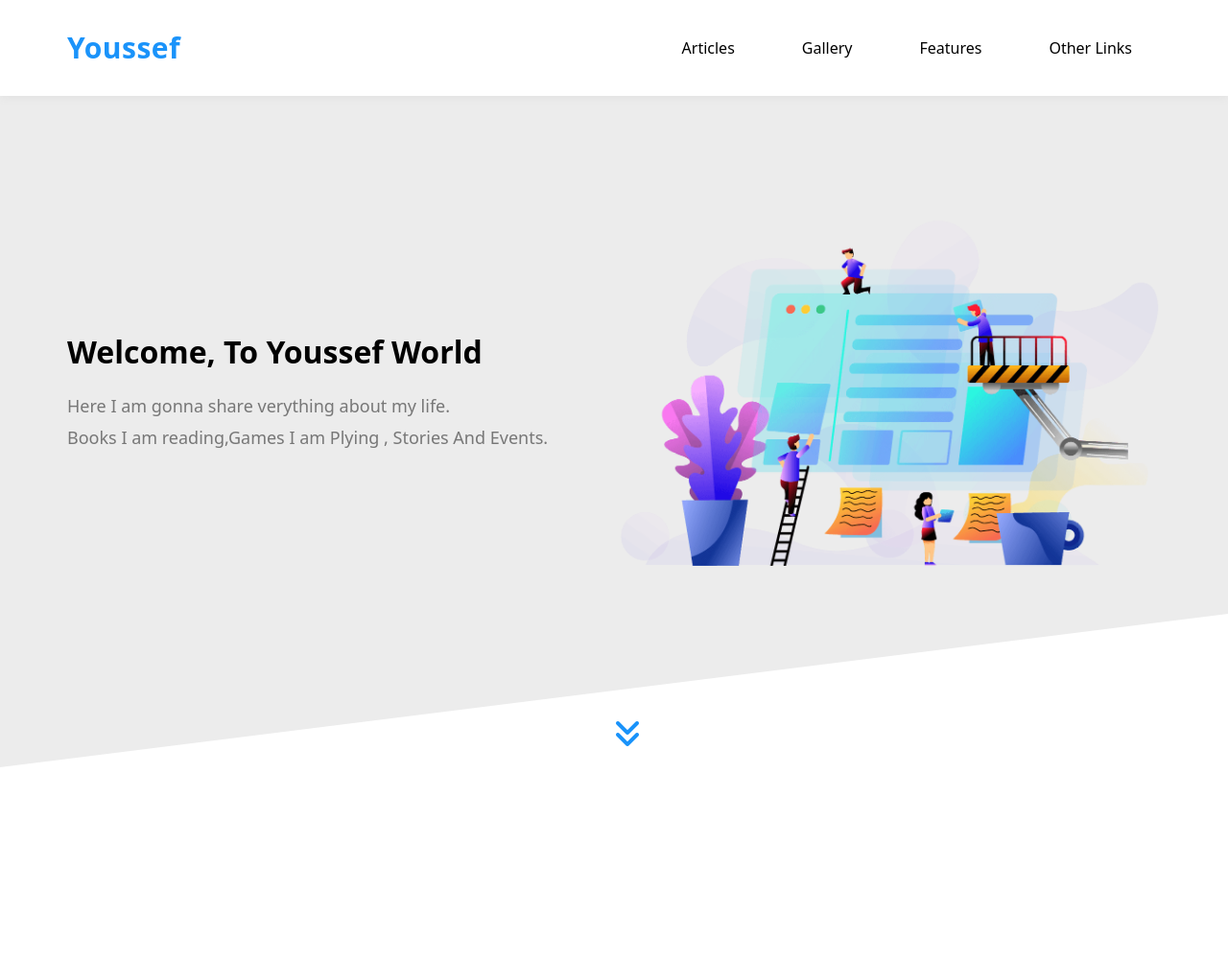
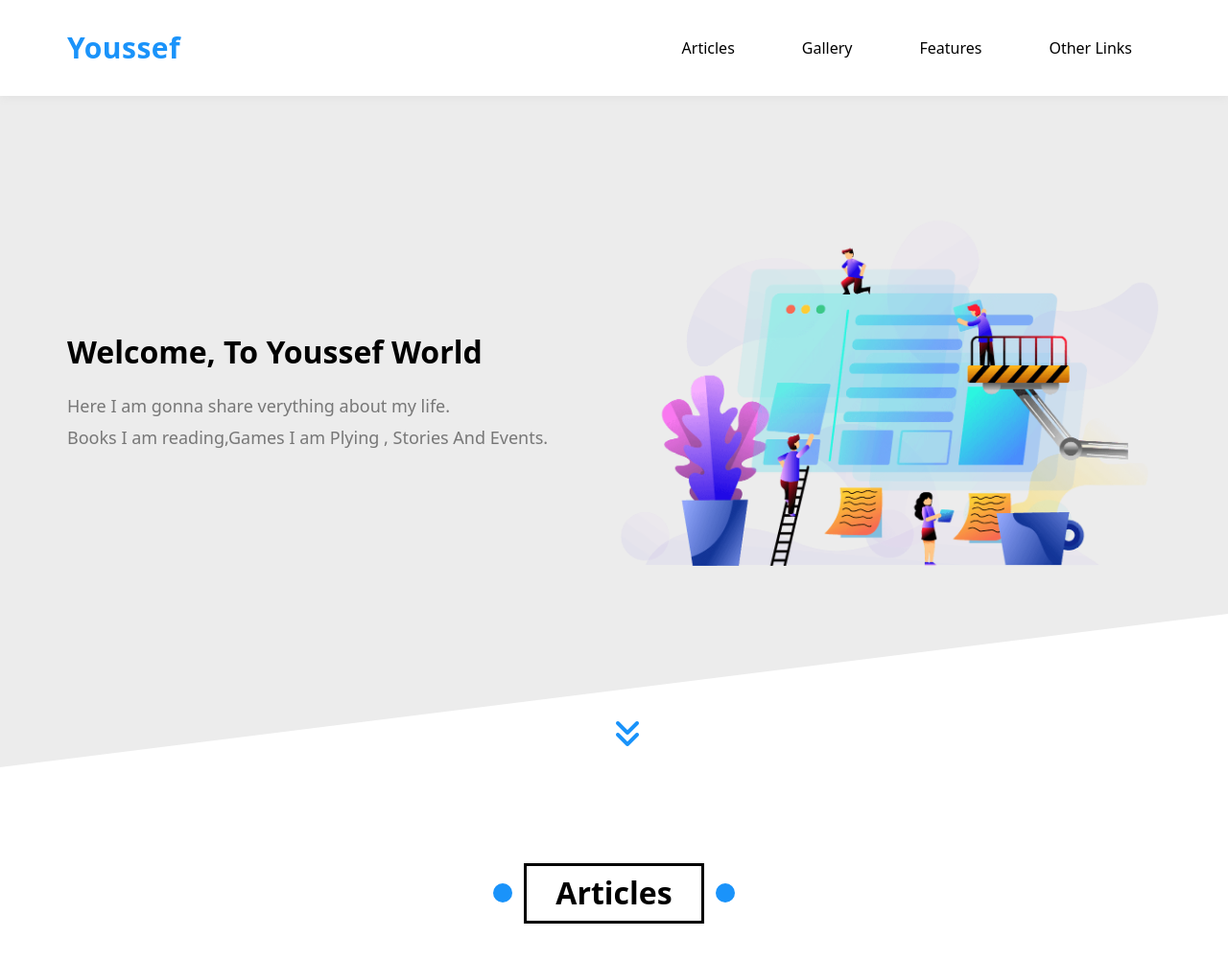
Before and after one commit to YoussefBouhdyd/Youssef, a plain HTML site: page index.html in a window 1280 px wide. Shown: the whole page at 96% size. Before the commit the page ends 800 px from the top, so only its background shows below. Drawn offline with Linux system fonts and the light colour scheme.

Commit message:
adding new file components.css conatine the component of title of all section

```diff
--- /dev/null
+++ b/css/components.css
@@ -0,0 +1,61 @@
+/* Start Header Section Components  */
+.header-section {
+    margin-top: 100px;
+    margin-bottom: 100px;
+    text-align: center;
+}
+.header-section h1 {
+    width: fit-content;
+    margin: auto;
+    padding: 10px 30px;
+    border: 3px solid #000;
+    position: relative;
+    transition: calc(var(--main-transition-duration) + .3s) cubic-bezier(1, 0, 1, 1);
+}
+.header-section h1:hover {
+    color: #fff;
+    border: 3px solid var(--decoration-color);
+}
+.header-section h1::before {
+    content: "";
+    position: absolute;
+    width: 20px;
+    height: 20px;
+    border-radius: 50%;
+    left: -35px;
+    bottom: 50%;
+    transform: translateY(50%);
+    background-color: var(--decoration-color);
+    transition: calc(var(--main-transition-duration) + .3s);
+    z-index: -1;
+}
+.header-section h1:hover::before {
+    height: 100%;
+    width: 50%;
+    border-radius: 0;
+    left: 0;
+    bottom: 0;
+    transform: translateY(0%);
+}
+.header-section h1::after {
+    content: "";
+    position: absolute;
+    width: 20px;
+    height: 20px;
+    border-radius: 50%;
+    right: -35px;
+    bottom: 50%;
+    transform: translateY(50%);
+    background-color: var(--decoration-color);
+    transition: calc(var(--main-transition-duration) + .3s);
+    z-index: -1;
+}
+.header-section h1:hover::after {
+    height: 100%;
+    width: 51%;
+    border-radius: 0px;
+    right: 0;
+    bottom: 0;
+    transform: translateY(0%);
+}
+/* End Header Section Components  */
--- a/css/main.css
+++ b/css/main.css
@@ -5,7 +5,10 @@
     margin: 0;
 }
 body {
-    font-family:system-ui, -apple-system, BlinkMacSystemFont, 'Segoe UI', Roboto, Oxygen, Ubuntu, Cantarell, 'Open Sans', 'Helvetica Neue', sans-serif
+    font-family:system-ui, -apple-system, BlinkMacSystemFont, 'Segoe UI', Roboto, Oxygen, Ubuntu, Cantarell, 'Open Sans', 'Helvetica Neue', sans-serif;
+}
+html {
+    scroll-behavior: smooth;
 }
 /* End General Edits  */
 
--- a/index.html
+++ b/index.html
@@ -9,6 +9,8 @@
     <link rel="stylesheet" href="css/normalize.css">
     <!-- The main css file  -->
     <link rel="stylesheet" href="css/main.css">
+    <!-- Components Css file -->
+    <link rel="stylesheet" href="css/components.css">
     <!-- You should to add fonts later  -->
     <title>Youssef</title>
 </head>
@@ -20,7 +22,7 @@
             <h1>Youssef</h1>
             <!-- the links  -->
             <ul class="main-links">
-                <li><a href="#Articls">Articles</a></li>
+                <li><a href="#Articles">Articles</a></li>
                 <li><a href="#Gallery">Gallery</a></li>
                 <li><a href="#Features">Features</a></li>
                 <li>Other Links</li>
@@ -107,9 +109,16 @@
                 </p>
             </div>
         </div>
-        <a class="to-down" href="#Article">
+        <a class="to-down" href="#Articles">
             <i class="fas fa-angle-double-down fa-2x"></i>
         </a>
     </div>
+    <!-- Start Articles -->
+    <div class="artilcles" id="Articles">
+        <div class="header-section">
+            <h1>Articles</h1>
+        </div>
+    </div>
+    <!-- End Articles -->
 </body>
 </html>
```
